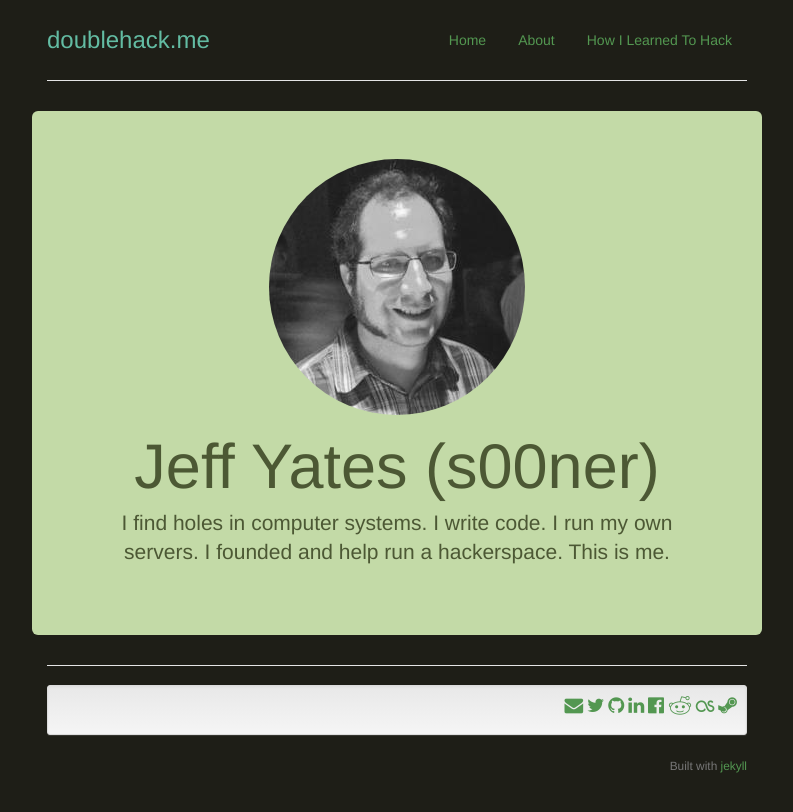
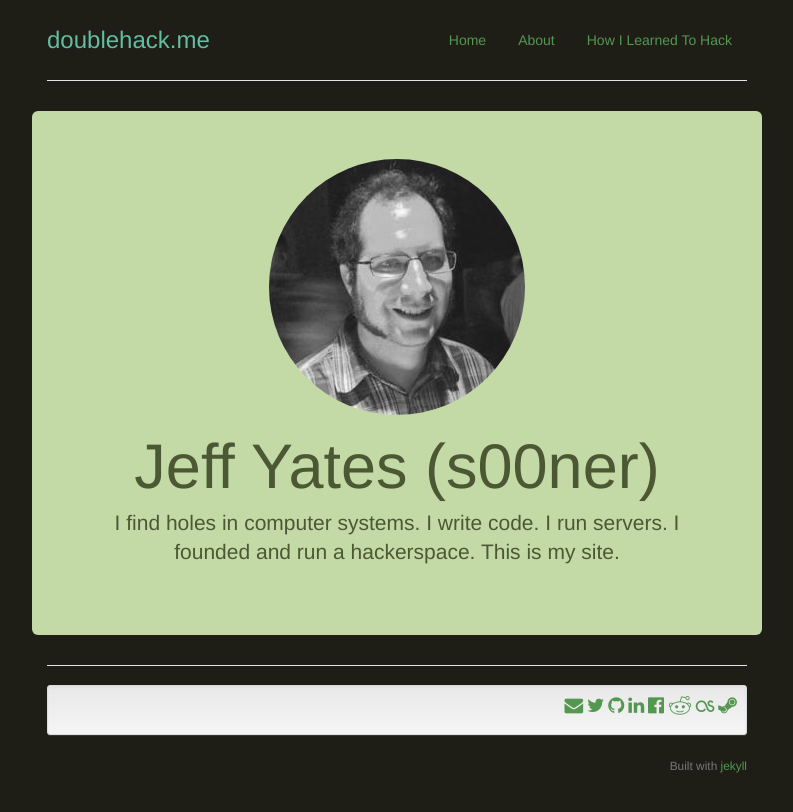
Before and after one commit to s00ner/doublehack.me, a Jekyll site: the page built from index.html, in a window 1280 px wide. Shown: the top 812 px of the page, without its empty margins (243-1036 px from the left). Built offline with Jekyll 4.4.1, drawn with Linux system fonts in a browser that asks for light colours; nearby versions of some CDN libraries.

Commit message:
changed index wording

```diff
--- a/index.html
+++ b/index.html
@@ -5,5 +5,5 @@ layout: default
 <div class="jumbotron">
   <img src={{ "/images/profile_pic.jpeg" | prepend: site.baseurl }} alt="profile picture" class="img-circle">
   <h1>Jeff Yates (s00ner)</h1>
-  <p class="lead">I find holes in computer systems. I write code. I run my own servers. I founded and help run a hackerspace. This is me.</p>
+  <p class="lead">I find holes in computer systems. I write code. I run servers. I founded and run a hackerspace. This is my site.</p>
 </div>
```
